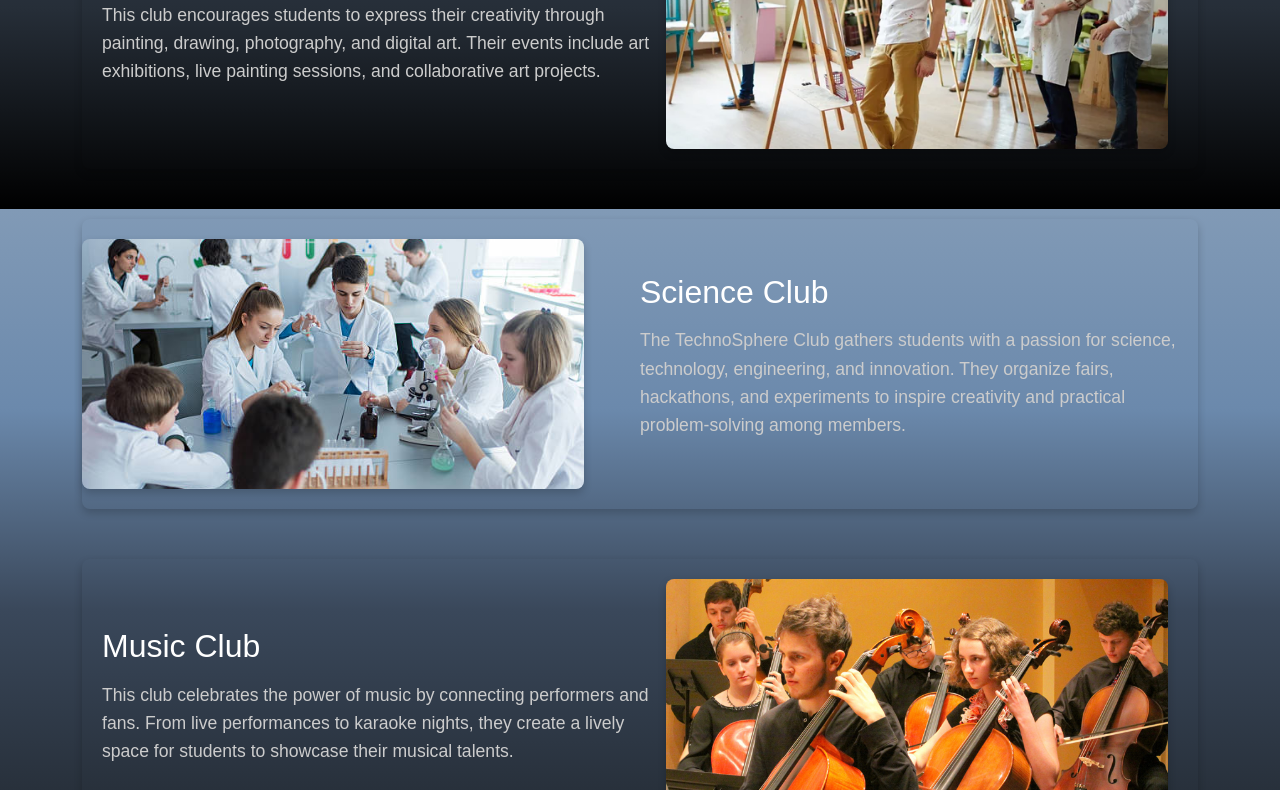
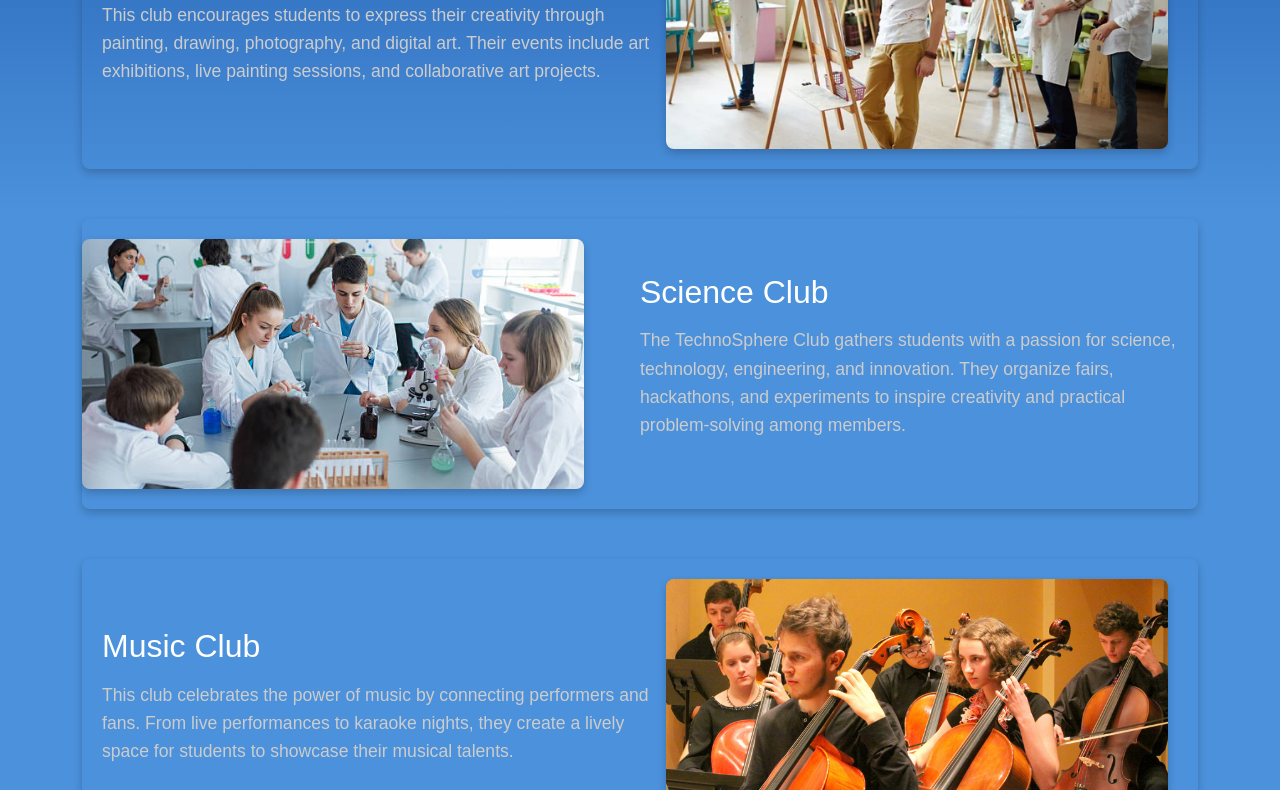
Before and after one commit to MiracleMeds/Final-Project-2024, a plain HTML site: page clubs.html in a window 1280 px wide. Shown: the part 591-1381 px from the top of the page. Drawn offline with nearby package versions, Linux system fonts and the light colour scheme.

Commit message:
changed bg color

```diff
--- a/CSS/styles.css
+++ b/CSS/styles.css
@@ -159,7 +159,7 @@ body {
 /* This is the background color of the page we are gonna talk about it later if we keep this. */
 
 body {
-    background: rgb(0,0,0);
+    /* background: rgb(0,0,0);
     background: -moz-linear-gradient(0deg, rgba(0,0,0,1) 0%, rgba(38,46,56,1) 25%, rgba(58,72,91,1) 50%, rgba(107,137,172,1) 75%, rgba(129,154,182,1) 100%);
     background: -webkit-linear-gradient(0deg, rgba(0,0,0,1) 0%, rgba(38,46,56,1) 25%, rgba(58,72,91,1) 50%, rgba(107,137,172,1) 75%, rgba(129,154,182,1) 100%);
     background: linear-gradient(0deg, rgba(0,0,0,1) 0%, rgba(38,46,56,1) 25%, rgba(58,72,91,1) 50%, rgba(107,137,172,1) 75%, rgba(129,154,182,1) 100%);
@@ -167,7 +167,9 @@ body {
     background-repeat: no-repeat;
     height: 100%;
     margin: 0%;
-    background-attachment: fixed;
+    background-attachment: fixed; */
+    background: rgb(0,50,140);
+background: linear-gradient(180deg, rgba(0,50,140,1) 0%, rgba(75,145,219,1) 33%);
 }
 /* End of the background color */
 
```
